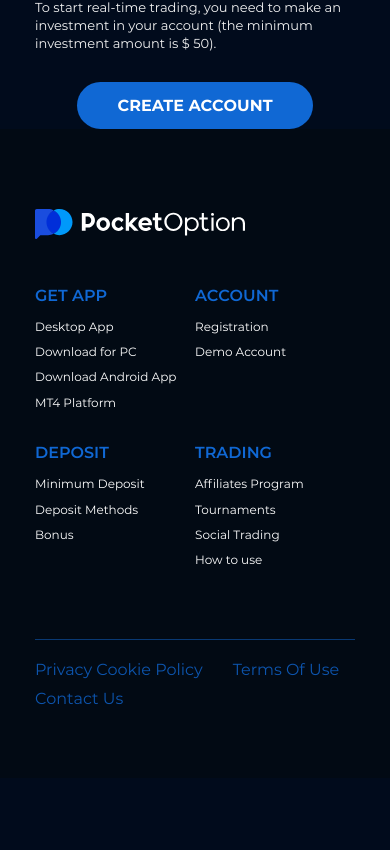
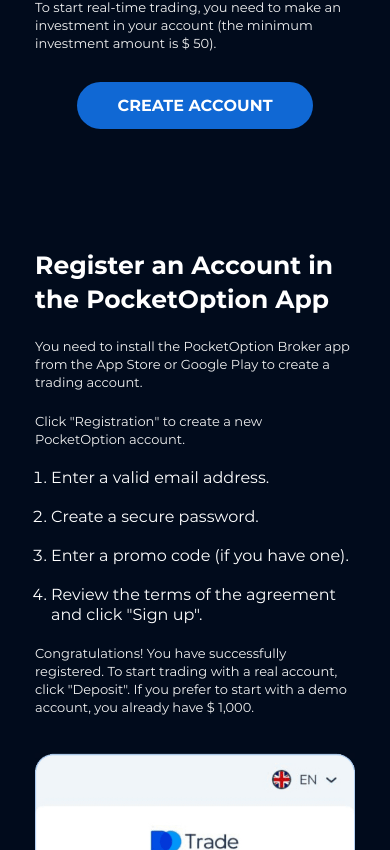
Before and after one commit to evgeniyapavlova/pocket-option, a SvelteKit app: page /registration in a window 390 px wide. Shown: the part 5154-6004 px from the top of the page. Before the commit the page ends 5932 px from the top, so only its background shows below. Built offline with nearby package versions, Linux system fonts and the light colour scheme.

Commit message:
Add section 5 to registration page

```diff
--- a/src/components/registration-page/REG_Section4GoogleAccount.svelte
+++ b/src/components/registration-page/REG_Section4GoogleAccount.svelte
@@ -67,7 +67,7 @@
 		margin-top: 20px;
 	}
 
-	li {
+	:global(ol li) {
 		margin-bottom: 20px;
 		margin-top: 20px;
 		margin-left: 16px;
--- /dev/null
+++ b/src/components/registration-page/REG_Section5PocketOptionApp.svelte
@@ -0,0 +1,63 @@
+<div class="content">
+	<div class="text-content">
+		<h2>Register an Account in the PocketOption&nbsp;App</h2>
+		<div class="text" style="margin-bottom: 20px;">
+			You need to install the PocketOption Broker app from the App Store or Google Play to create a
+			trading account.
+		</div>
+		<div class="text">Click "Registration" to create a new PocketOption account.</div>
+		<ol>
+			<li>Enter a valid email address.</li>
+			<li>Create a secure password.</li>
+			<li>Enter a promo code (if you have one).</li>
+			<li>Review the terms of the agreement and click "Sign up".</li>
+		</ol>
+		<div class="text">
+			Congratulations! You have successfully registered. To start trading with a real account, click
+			"Deposit". If you prefer to start with a demo account, you already have $ 1,000.
+		</div>
+	</div>
+</div>
+
+<style>
+	.content {
+		padding-top: 120px;
+		padding-bottom: 120px;
+		background-image: url('/images/registration-page/pocket_app.jpg');
+		background-repeat: no-repeat;
+		background-size: 260px 515px;
+		background-position: right 42px bottom 50%;
+	}
+	.text-content {
+		width: 60%;
+	}
+	@media screen and (min-width: 1201px) {
+		.content {
+			max-width: 844px;
+		}
+	}
+
+	@media screen and (max-width: 1200px) {
+		.content {
+			background-position: right 24px bottom 50%;
+		}
+	}
+
+	@media screen and (max-width: 960px) {
+		.text-content {
+			width: 100%;
+		}
+		.content {
+			padding-bottom: 750px;
+			background-size: 320px 634px;
+			background-position: left 24px bottom 80px;
+		}
+	}
+
+	@media screen and (max-width: 368px) {
+		.content {
+			background-size: calc(100% - 48px) auto;
+			padding-bottom: 200%;
+		}
+	}
+</style>
--- a/src/components/registration-page/RegistrationPage.svelte
+++ b/src/components/registration-page/RegistrationPage.svelte
@@ -3,9 +3,14 @@
 	import RegSection2 from './REG_Section2.svelte';
 	import RegSection3Process from './REG_Section3Process.svelte';
 	import RegSection4GoogleAccount from './REG_Section4GoogleAccount.svelte';
+	import RegSection5PocketOptionApp from './REG_Section5PocketOptionApp.svelte';
+	import Section7SpecialOffer from '../main-page/Section7SpecialOffer.svelte';
 </script>
 
 <Intro />
 <RegSection2 />
 <RegSection3Process />
 <RegSection4GoogleAccount />
+<RegSection5PocketOptionApp />
+
+<Section7SpecialOffer />
```
Also changed, not shown: static/images/registration-page/pocket_app.jpg (added).
